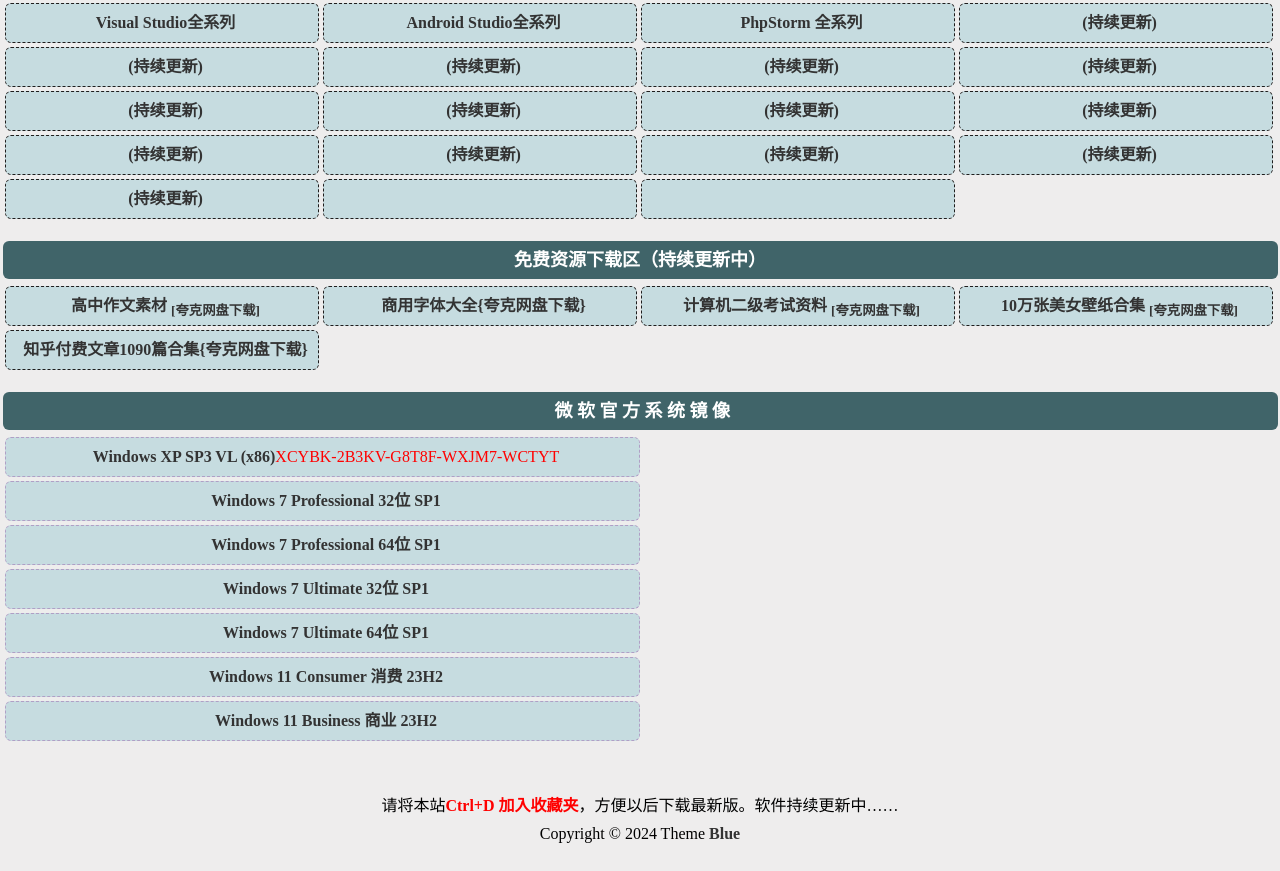
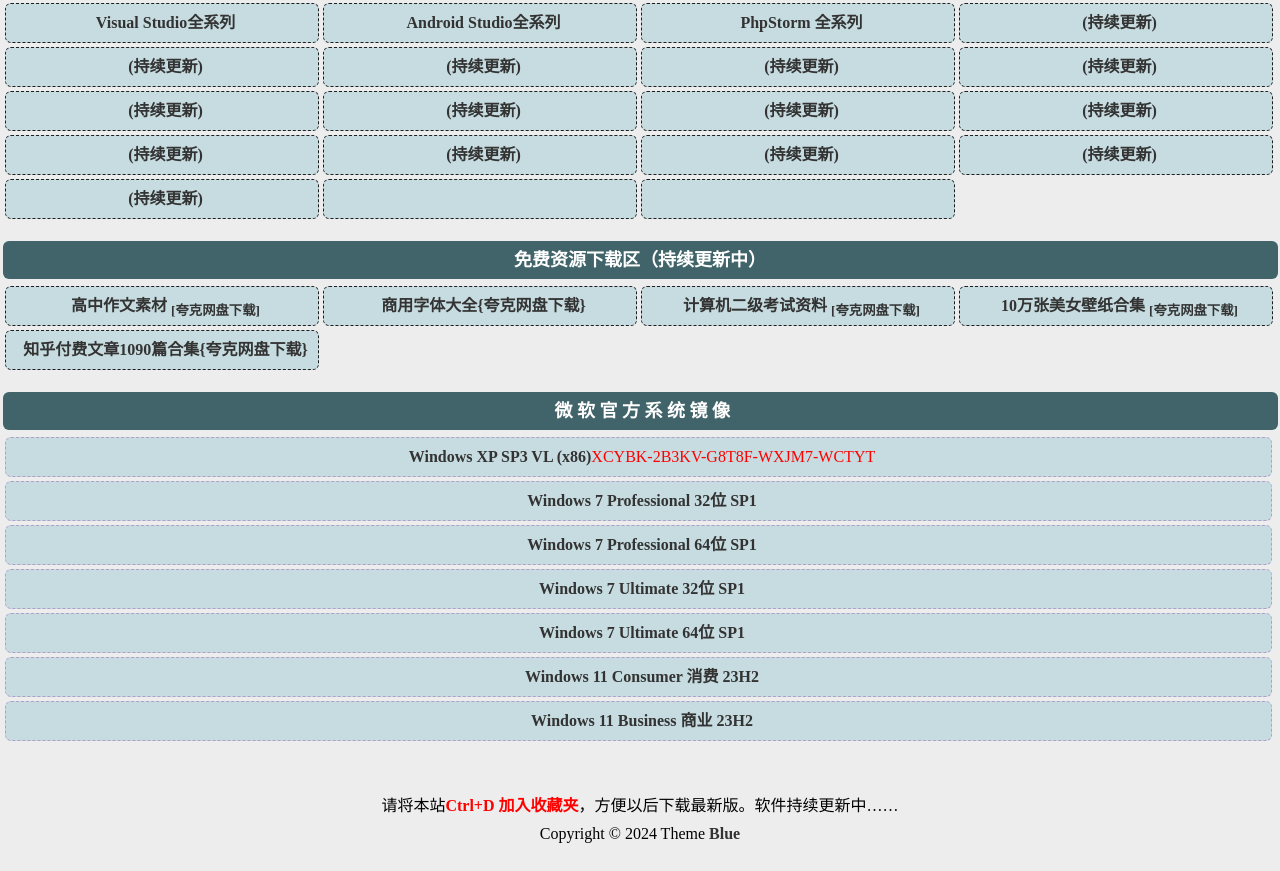
Before and after one commit to soft83/index, a plain HTML site: page index.html in a window 1280 px wide. Shown: the part 1682-2553 px from the top of the page. Drawn offline with Linux system fonts and the light colour scheme.

Commit message:
Update index.html

```diff
--- a/index.html
+++ b/index.html
@@ -441,25 +441,25 @@
 	&nbsp;微  软  官  方  系  统  镜  像
 </h2>
 <ul>
-	<li class="al">
+	<li class="bl">
 		<a href="https://drive.massgrave.dev/zh-hans_windows_xp_professional_with_service_pack_3_x86_cd_vl_x14-74070.iso" target="_blank">Windows XP SP3 VL (x86)</a><font color="red" title="Windows xp key">XCYBK-2B3KV-G8T8F-WXJM7-WCTYT</font>
 	</li>
-	<li class="al">
+	<li class="bl">
 		<a href="https://drive.massgrave.dev/cn_windows_7_professional_with_sp1_x86_dvd_u_677162.iso" target="_blank">Windows 7 Professional 32位 SP1</a>
 	</li>
-	<li class="al">
+	<li class="bl">
 		<a href="https://drive.massgrave.dev/cs_windows_7_professional_with_sp1_x64_dvd_u_676956.iso" target="_blank">Windows 7 Professional 64位 SP1</a>
 	</li>
-	<li class="al">
+	<li class="bl">
 		<a href="https://drive.massgrave.dev/cn_windows_7_ultimate_with_sp1_x86_dvd_u_677486.iso" target="_blank">Windows 7 Ultimate 32位 SP1</a>
 	</li>
-	<li class="al">
+	<li class="bl">
 		 <a href="https://drive.massgrave.dev/cn_windows_7_ultimate_with_sp1_x64_dvd_u_677408.iso" target="_blank">Windows 7 Ultimate 64位 SP1</a>
 	</li>
-	<li class="al">
+	<li class="bl">
 		<a href="https://drive.massgrave.dev/zh-cn_windows_11_consumer_editions_version_23h2_updated_dec_2023_x64_dvd_7cd2c9a8.iso" target="_blank">Windows 11 Consumer 消费 23H2</a>
 	</li>
-        <li class="al">
+        <li class="bl">
             <a href="https://drive.massgrave.dev/zh-cn_windows_11_business_editions_version_23h2_updated_dec_2023_x64_dvd_9a37d106.iso" title="Windows 11 Business 商业 23H2">Windows 11 Business 商业 23H2</a>
         </li>
 </ul>
```
